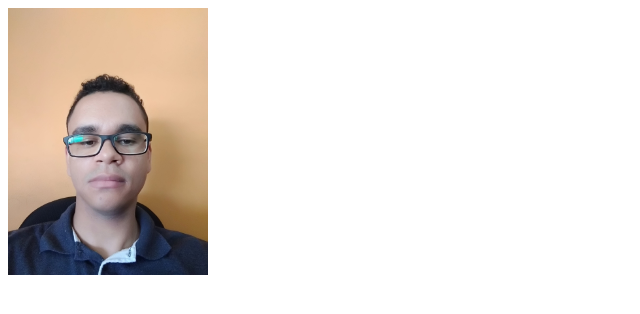
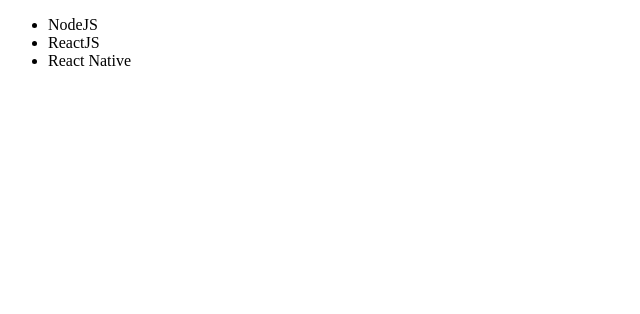
Before and after one commit to CharlesPereira1/ReactJS-Introduction, a React app: page / in a window 1280 px wide. Shown: the top 314 px of the page, without its empty margins (0-640 px from the left). Built offline with nearby package versions, Linux system fonts and the light colour scheme; the HTML template or start-up script is replaced by a standard one.

Commit message:
Class Components

```diff
--- a/babel.config.js
+++ b/babel.config.js
@@ -3,4 +3,7 @@
     "@babel/preset-env",
     "@babel/preset-react"
   ],
+  plugins: [
+    '@babel/plugin-proposal-class-properties'
+  ]
 };
--- a/package.json
+++ b/package.json
@@ -9,6 +9,7 @@
   },
   "devDependencies": {
     "@babel/core": "^7.6.4",
+    "@babel/plugin-proposal-class-properties": "^7.5.5",
     "@babel/preset-env": "^7.6.3",
     "@babel/preset-react": "^7.6.3",
     "babel-loader": "^8.0.6",
--- a/src/App.js
+++ b/src/App.js
@@ -1,10 +1,12 @@
 import React from 'react';
 import './App.css';
+
+import TechList from './components/TechList';
 
 import profile from './assets/Charles.jpg';
 
 function App() {
-  return <img src={profile} width="200" />
+  return <TechList />
 
 }
 
--- /dev/null
+++ b/src/components/TechList.js
@@ -0,0 +1,25 @@
+import React, { Component } from 'react';
+
+class TechList extends Component {
+  state = {
+    techs: [
+      'Node JS',
+      'React JS',
+      'React Native1',
+    ]
+  };
+
+  render() {
+    console.log(this.state);
+
+    return (
+      <ul>
+        <li>NodeJS</li>
+        <li>ReactJS</li>
+        <li>React Native</li>
+      </ul>
+    );
+  }
+}
+
+export default TechList;
```
Also changed, not shown: 1 other file (tests, documents, lock files or other folders).
